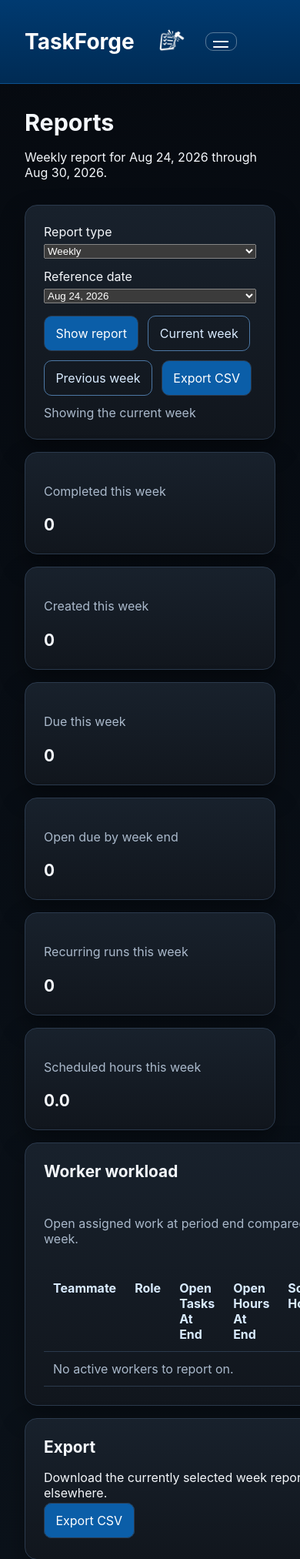
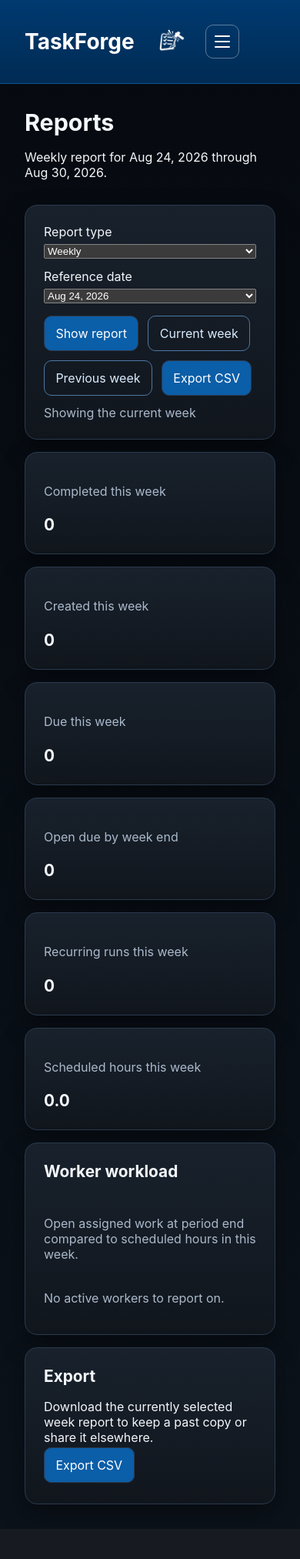
Before and after one commit to zechariahsklar-ship-it/taskforge, a Django app: page /reports/ in a window 390 px wide; the page is wider, and only the part inside the window is pictured. Shown: the top 2025 px of that part at 77% size. After the commit the page ends 1986 px from the top of that part, so only its background shows below. Run offline with Django 5.2, Linux system fonts and the light colour scheme; the visitor is signed in with stand-in values (Sample User, id 1); data comes from the database, SQL or seed files in the repository; data that the repository does not hold is empty.

Commit message:
Fix broken mobile hamburger icon and page-wide sideways scroll on data tables
The hamburger icon built its bars from margins on a height-clamped
container, which silently collapsed the button into a misshapen,
undersized pill instead of a proper icon. Rebuilt with absolutely
positioned bars inside a fixed 44x44px touch target.

The People, Reports, and Completed Tasks tables had no width
containment, so on narrow screens the whole page (including the
pinned header) stretched wide enough that reaching columns like
Actions required scrolling the entire page sideways. Below 760px,
flatten each row into a stacked label/value card instead.

Verified with Playwright at 390px (both pages render correctly with
seeded data, no horizontal overflow) and 1440px (desktop tables and
nav unaffected).

Co-Authored-By: Claude Sonnet 5 <noreply@anthropic.com>

```diff
--- a/static/styles.css
+++ b/static/styles.css
@@ -255,10 +255,12 @@ body a:focus-visible {
 
 .mobile-nav-toggle {
     display: none;
-    width: auto;
+    width: 44px;
+    height: 44px;
+    flex: none;
     align-items: center;
     justify-content: center;
-    padding: 0.6rem;
+    padding: 0;
     border: 1px solid rgba(255, 255, 255, 0.35);
     border-radius: 10px;
     background: transparent;
@@ -269,9 +271,8 @@ body a:focus-visible {
     background: rgba(255, 255, 255, 0.08);
 }
 
-.mobile-nav-toggle-bars,
-.mobile-nav-toggle-bars::before,
-.mobile-nav-toggle-bars::after {
+.mobile-nav-toggle-bars {
+    position: relative;
     display: block;
     width: 20px;
     height: 2px;
@@ -282,14 +283,20 @@ body a:focus-visible {
 .mobile-nav-toggle-bars::before,
 .mobile-nav-toggle-bars::after {
     content: "";
+    position: absolute;
+    left: 0;
+    width: 20px;
+    height: 2px;
+    background: #ffffff;
+    border-radius: 1px;
 }
 
 .mobile-nav-toggle-bars::before {
-    margin-bottom: 5px;
+    top: -7px;
 }
 
 .mobile-nav-toggle-bars::after {
-    margin-top: 5px;
+    top: 7px;
 }
 
 /* Below this width the flat nav links plus the Manage/account dropdowns wrap
@@ -374,6 +381,58 @@ body a:focus-visible {
     }
 }
 
+/* Below this width a data table's columns no longer fit; letting it overflow
+   forces the whole page (including the fixed header) to scroll sideways.
+   Flatten each row into a stacked label/value card instead. */
+@media (max-width: 760px) {
+    .table-card table,
+    .table-card tbody,
+    .table-card tr,
+    .table-card td {
+        display: block;
+        width: 100%;
+    }
+
+    .table-card thead {
+        position: absolute;
+        width: 1px;
+        height: 1px;
+        margin: -1px;
+        padding: 0;
+        overflow: hidden;
+        clip: rect(0, 0, 0, 0);
+        white-space: nowrap;
+        border: 0;
+    }
+
+    .table-card tbody tr {
+        display: block;
+        margin-bottom: 1rem;
+        padding-bottom: 0.5rem;
+        border-bottom: 1px solid var(--line);
+    }
+
+    .table-card tbody tr:last-child {
+        margin-bottom: 0;
+        border-bottom: none;
+    }
+
+    .table-card td {
+        padding: 0.3rem 0;
+        border-bottom: none;
+    }
+
+    .table-card td[data-label]::before {
+        content: attr(data-label);
+        display: block;
+        font-size: 0.72rem;
+        text-transform: uppercase;
+        letter-spacing: 0.05em;
+        color: var(--muted);
+        margin-bottom: 0.15rem;
+    }
+}
+
 .card,
 .table-card,
 .task-card,
--- a/templates/base.html
+++ b/templates/base.html
@@ -9,7 +9,7 @@
     <link rel="icon" href="{% static 'taskforge-mark.png' %}">
     <link rel="apple-touch-icon" href="{% static 'taskforge-mark.png' %}">
     <title>{% block title %}TaskForge{% endblock %}</title>
-    <link rel="stylesheet" href="{% static 'styles.css' %}?v=20260819a">
+    <link rel="stylesheet" href="{% static 'styles.css' %}?v=20260824a">
     <script>
         (function () {
             try {
--- a/templates/workboard/reports.html
+++ b/templates/workboard/reports.html
@@ -125,13 +125,13 @@
             <tbody>
                 {% for row in workload_rows %}
                     <tr>
-                        <td>{{ row.profile.display_name }}</td>
-                        <td>{{ row.profile.user.get_role_display }}</td>
-                        <td>{{ row.open_tasks }}</td>
-                        <td>{{ row.open_estimated_hours }}</td>
-                        <td>{{ row.scheduled_hours }}</td>
-                        <td>{% if row.load_percent is not None %}{{ row.load_percent }}%{% else %}-{% endif %}</td>
-                        <td>{{ row.completed_in_period }}</td>
+                        <td data-label="Teammate">{{ row.profile.display_name }}</td>
+                        <td data-label="Role">{{ row.profile.user.get_role_display }}</td>
+                        <td data-label="Open Tasks At End">{{ row.open_tasks }}</td>
+                        <td data-label="Open Hours At End">{{ row.open_estimated_hours }}</td>
+                        <td data-label="Scheduled Hours">{{ row.scheduled_hours }}</td>
+                        <td data-label="Load">{% if row.load_percent is not None %}{{ row.load_percent }}%{% else %}-{% endif %}</td>
+                        <td data-label="Completed In Period">{{ row.completed_in_period }}</td>
                     </tr>
                 {% empty %}
                     <tr>
```
Also changed, not shown: templates/workboard/completed_tasks.html (+5 -5 lines), templates/workboard/worker_list.html (+35 -35 lines).
